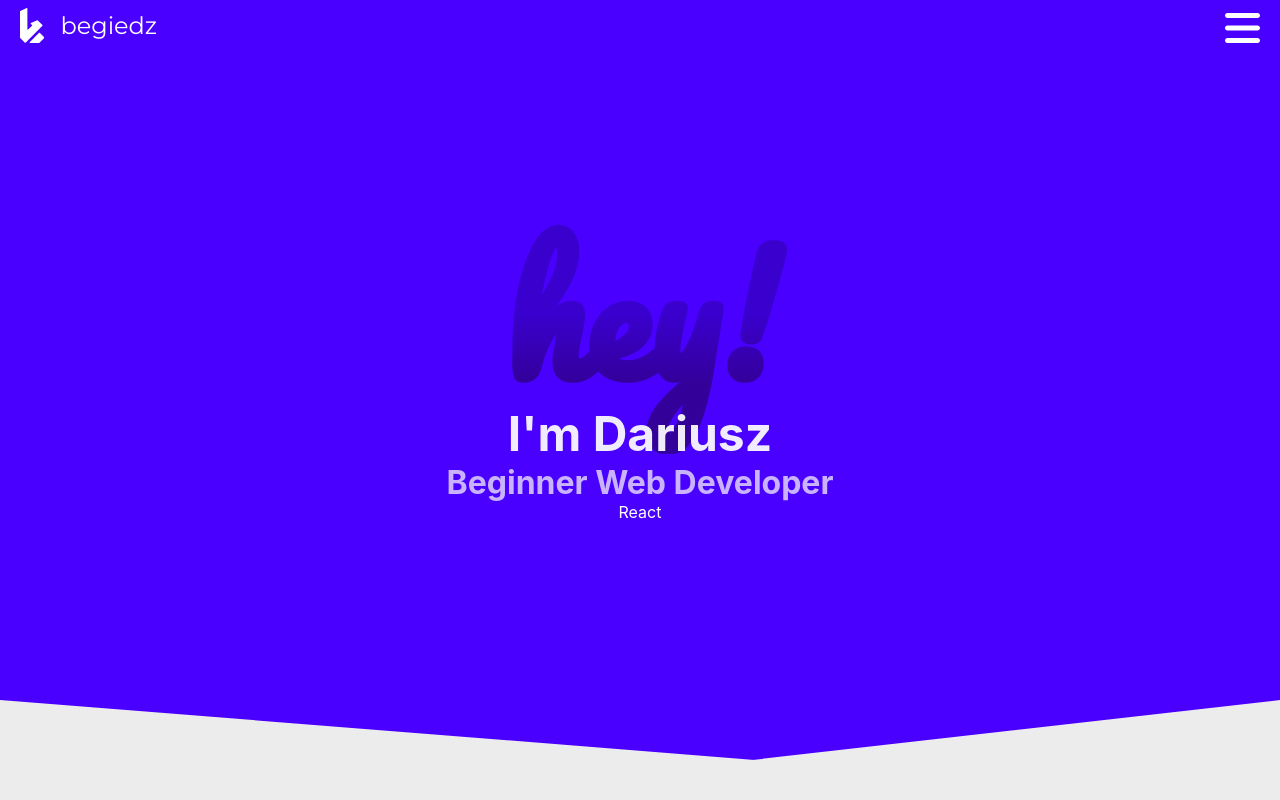
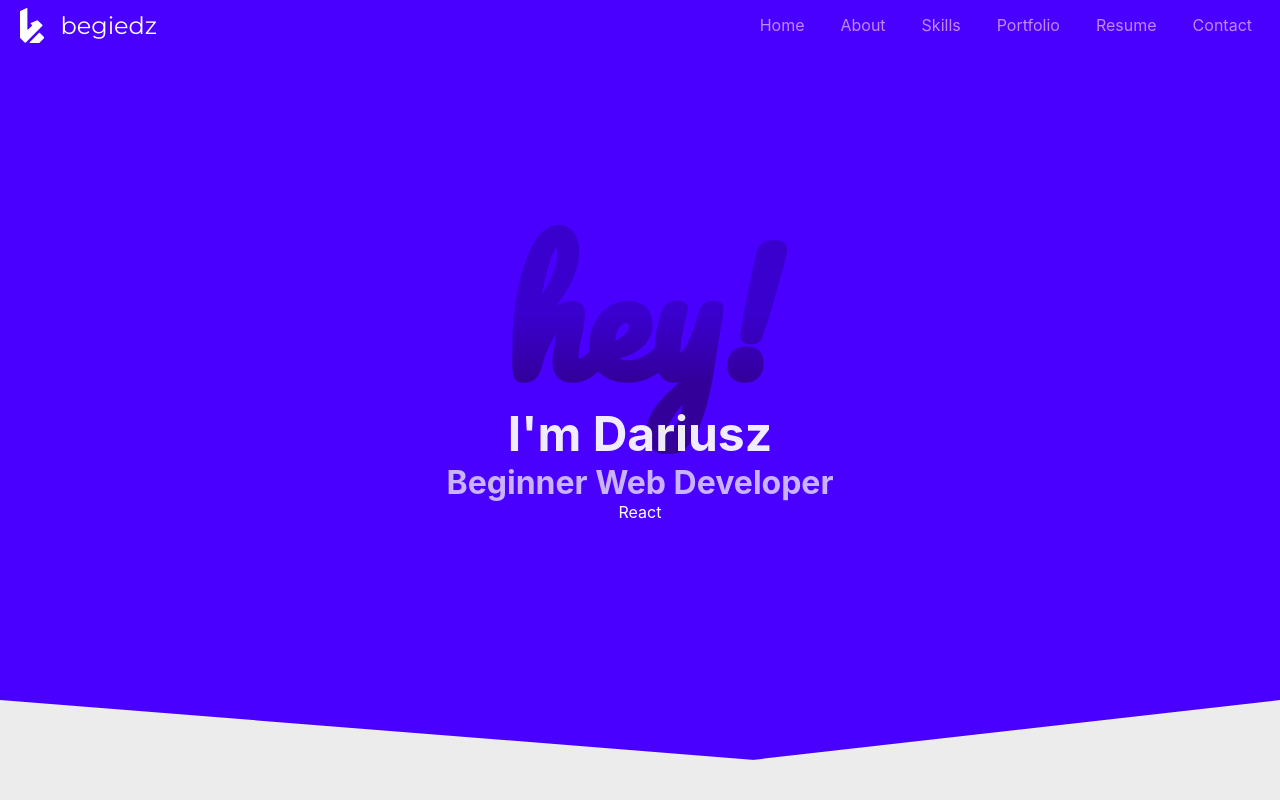
Before and after one commit to begiedz/ReactWeb, a React (Create React App) app: page / in a window 1280 px wide. Shown: the top 800 px of the page. Built offline with nearby package versions, Linux system fonts and the light colour scheme.

Commit message:
Rearrange navbar buttons

```diff
--- a/src/components/Navbar.jsx
+++ b/src/components/Navbar.jsx
@@ -1,62 +1,6 @@
 import React from 'react';
-
-import { FontAwesomeIcon } from '@fortawesome/react-fontawesome';
-import { faBars } from '@fortawesome/free-solid-svg-icons';
-import { faGitHub } from '@fortawesome/free-solid-svg-icons';
-// import { faCodepen } from '@fortawesome/free-solid-svg-icons';
-
-const Navbar = () => {
-    return (
-        <nav>
-            <div className="logoWrapper">
-                <svg
-                    id="bgdzLogo"
-                    data-name="Layer 1"
-                    xmlns="http://www.w3.org/2000/svg"
-                    viewBox="0 0 174.56 250"
-                >
-                    <path
-                        className="b"
-                        d="M123.38,88.14l-45.77,19.52c-2.15,.92-2.69,3.71-1.04,5.36l9.22,9.22c1.29,1.29,1.29,3.38,0,4.66l-27.4,27.4c-2.08,2.08-5.63,.61-5.63-2.33V3.3c0-2.39-2.46-3.99-4.64-3.01L1.95,20.95c-1.19,.53-1.95,1.71-1.95,3.01V211.33c0,.87,.35,1.71,.97,2.33l34.01,34.01c1.29,1.29,3.38,1.29,4.66,0l120.76-120.76c1.29-1.29,1.29-3.38,0-4.66l-33.4-33.4c-.95-.95-2.39-1.23-3.63-.7Z"
-                    />
-                    <path
-                        className="b"
-                        d="M173.59,210.04l-32.64-32.64c-1.29-1.29-3.38-1.29-4.66,0l-66.97,66.97c-2.08,2.08-.61,5.63,2.33,5.63h65.29c.87,0,1.71-.35,2.33-.97l34.33-34.33c1.29-1.29,1.29-3.38,0-4.66Z"
-                    />
-                </svg>
-                <span className="logo">begiedz</span>
-            </div>
-
-            <ul>
-                <li>
-                    <a href="https://github.com/begiedz">
-                        {/* <FontAwesomeIcon icon={faGitHub} /> */}
-                    </a>
-                </li>
-                <li>
-                    <a href="https://www.linkedin.com/in/dariusz-begiedza-602054272/"></a>
-                </li>
-                <li>
-                    <a href="https://codepen.io/begiedz">
-                        {/* <FontAwesomeIcon icon={faCodepen} /> */}
-                    </a>
-                </li>
-                {/* <FontAwesomeIcon icon="fa-solid fa-bars" /> */}
-                <button>
-                    <FontAwesomeIcon icon={faBars} size="3x" />
-                </button>
-            </ul>
-        </nav>
-    );
-};
-
-export default Navbar;
-
-/* import React from 'react';
 import { IconContext } from 'react-icons';
-import { FaGithub, FaCodepen, FaLinkedin } from 'react-icons/fa';
-import {GiHamburgerMenu} from 'react-icons/gi'
-
+import { FaGithub, FaCodepen, FaLinkedin, FaBars } from 'react-icons/fa';
 const Navbar = () => {
     return (
         <nav>
@@ -82,21 +26,24 @@ const Navbar = () => {
             <ul>
                 <IconContext.Provider value={{ size: 35 }}>
                     <li>
-                        <a href="https://github.com/begiedz">
-                            <FaGithub />
-                        </a>
+                        <a href="#">Home</a>
                     </li>
                     <li>
-                        <a href="https://www.linkedin.com/in/dariusz-begiedza-602054272/">
-                            <FaLinkedin />
-                        </a>
+                        <a href="#">About</a>
                     </li>
                     <li>
-                        <a href="https://codepen.io/begiedz">
-                            <FaCodepen />
-                        </a>
+                        <a href="#">Skills</a>
                     </li>
-                    <GiHamburgerMenu />
+                    <li>
+                        <a href="#">Portfolio</a>
+                    </li>
+                    <li>
+                        <a href="#">Resume</a>
+                    </li>
+                    <li>
+                        <a href="#">Contact</a>
+                    </li>
+                    {/* <FaBars /> */}
                 </IconContext.Provider>
             </ul>
         </nav>
@@ -104,4 +51,3 @@ const Navbar = () => {
 };
 
 export default Navbar;
- */
--- a/src/sass/layout/_navbar.scss
+++ b/src/sass/layout/_navbar.scss
@@ -36,12 +36,21 @@ nav {
         gap: 20px;
         // width: 100px;
         li {
-            a {
-                svg {
-                    // scale: 2;
-                    // size: 1;
-                    color: white;
-                }
+            display: flex;
+            a,
+            a:visited {
+                padding: 0.5rem;
+
+                color: rgba(195, 135, 255, 1);
+                text-decoration: none;
+                border-radius: 5px;
+                // transition: background-color 200ms;
+                // svg {
+                // }
+            }
+            a:hover,
+            a:hover:visited {
+                background-color: rgba(195, 135, 255, 0.12);
             }
         }
         button {
```
